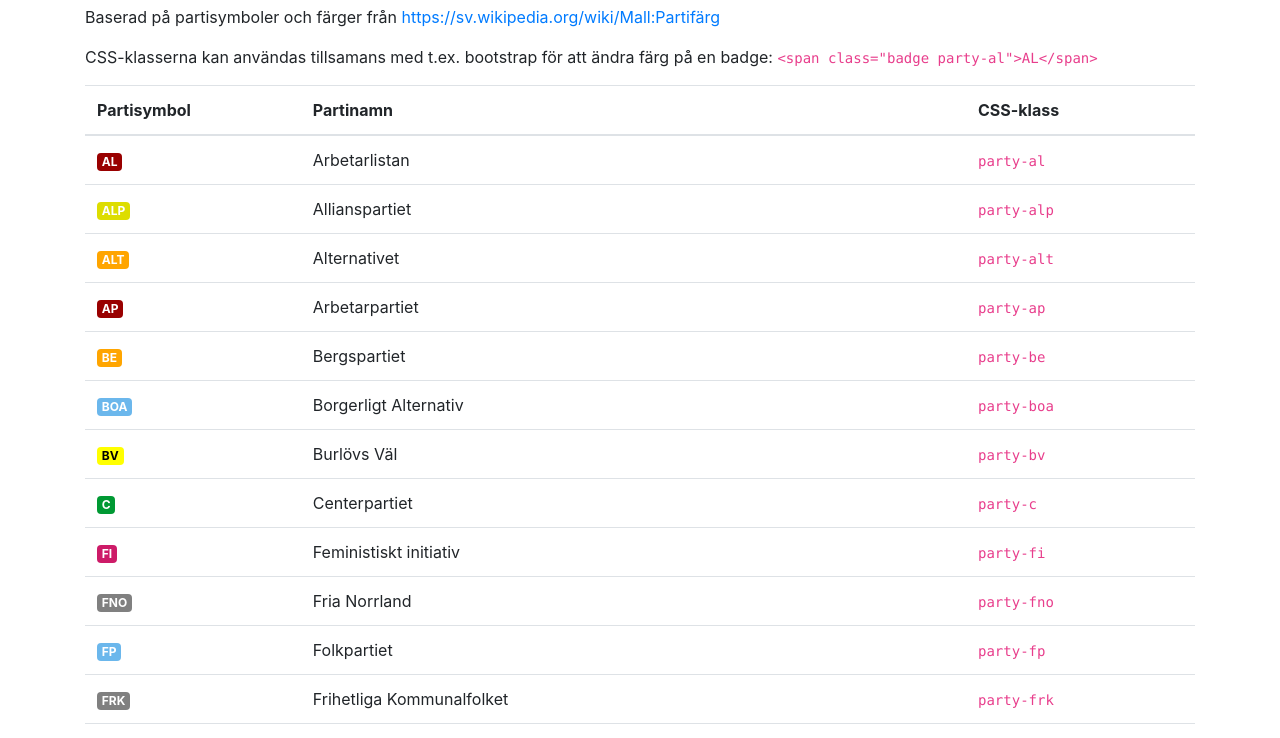
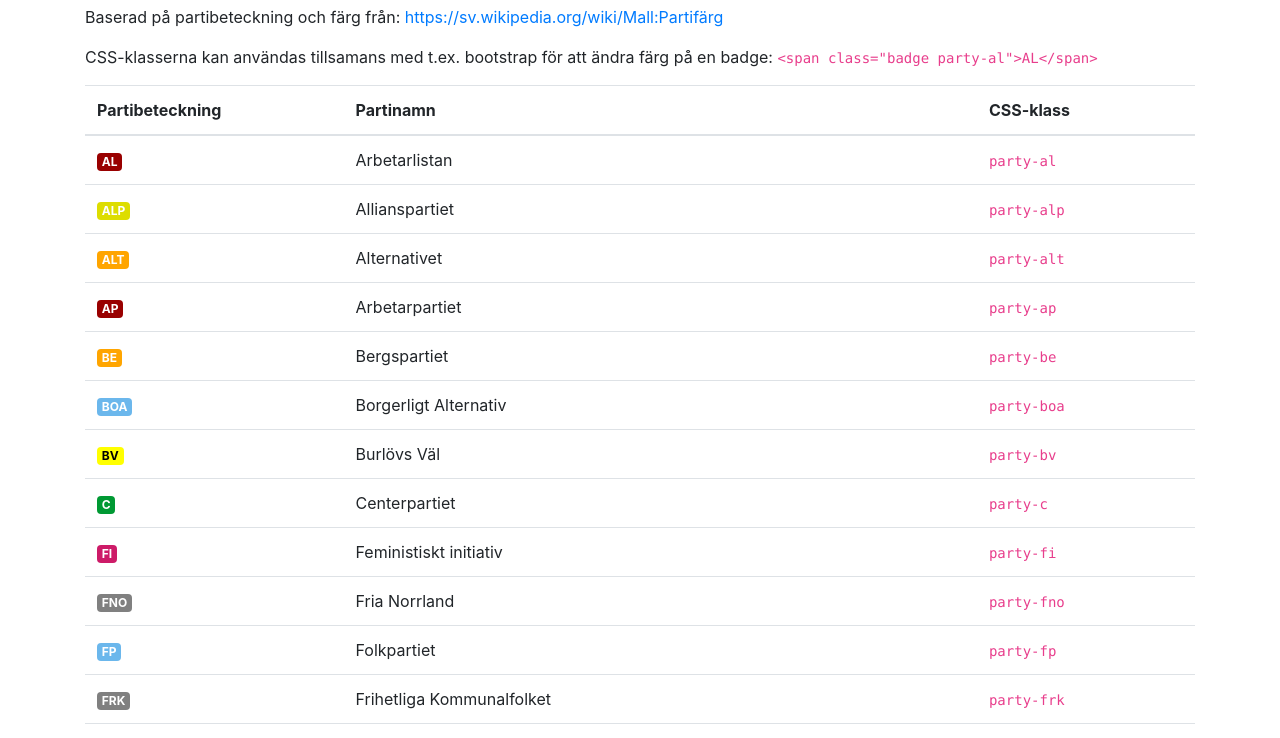
Before and after one commit to borsna/swedish-party-colors, a plain HTML site: page docs/index.html in a window 1280 px wide. Shown: the part 51-789 px from the top of the page. Drawn offline with nearby package versions, Linux system fonts and the light colour scheme.

```diff
--- a/docs/index.html
+++ b/docs/index.html
@@ -23,7 +23,7 @@
   <div class="container">
     <h1>Bakgrundsfärger för svenska partier</h1>
     <p>
-      Baserad på partisymboler och färger från
+      Baserad på partibeteckning och färg från:
       <a href="https://sv.wikipedia.org/wiki/Mall:Partif%C3%A4rg">https://sv.wikipedia.org/wiki/Mall:Partifärg</a>
     </p>
 
@@ -35,7 +35,7 @@
     <table class="table">
       <thead>
         <tr>
-          <th>Partisymbol</th>
+          <th>Partibeteckning</th>
           <th>Partinamn</th>
           <th>CSS-klass</th>
         </tr>
```
Also changed, not shown: 1 other file.
